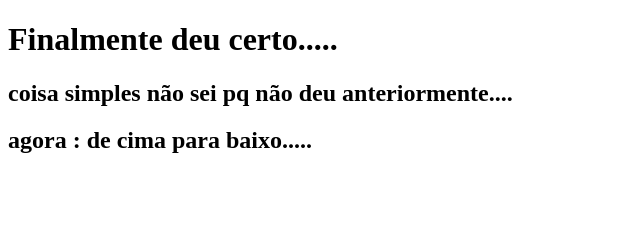
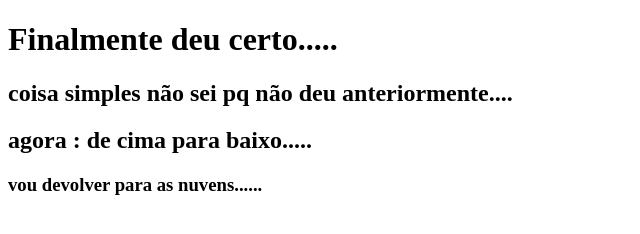
Before and after one commit to SandroRMio/nuvem, a plain HTML site: page index.html in a window 1280 px wide. Shown: the whole page, without its empty margins (0-640 px from the left). Drawn offline with Linux system fonts and the light colour scheme.

Commit message:
fase 5 tudo certo os testesssss....ufa.....

```diff
--- a/index.html
+++ b/index.html
@@ -9,5 +9,6 @@
     <h1>Finalmente deu certo.....</h1>
     <h2>coisa simples não sei pq não deu anteriormente....</h2>
     <h2> agora : de cima para baixo.....</h2>
+    <h3> vou devolver para as nuvens......</h3>
 </body>
 </html>
```
